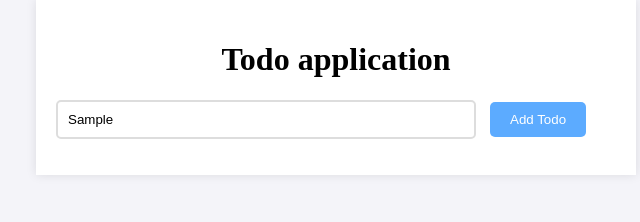
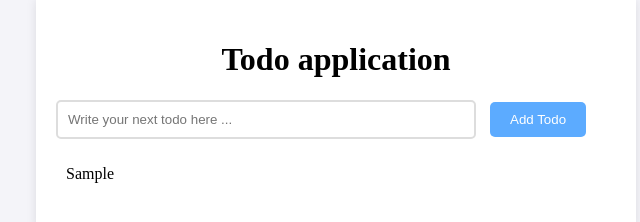
Before and after one commit to Priyanshu1257/Dom-Manipulation-Todos, a plain HTML site: page index.html in a window 1280 px wide. Both pictures are taken after typing "Sample" into the empty fields and a click on the button "Add Todo". Shown: the whole page, without its empty margins (304-944 px from the left). Drawn offline with Linux system fonts and the light colour scheme.

Commit message:
started showing todo list

```diff
--- a/script.js
+++ b/script.js
@@ -11,11 +11,24 @@ function addTodoToLocalStorage(todoText){
     localStorage.setItem("todos", JSON.stringify(todos));
 }
 
+function appendTodoInHtml(todoText){
+    const todoList = document.getElementById("todoList");
+
+    const todo = document.createElement("li");
+
+    todo.textContent = todoText;
+
+    todoList.appendChild(todo);
+}
+
 document.addEventListener("DOMContentLoaded", () => {
 
     const todoInput = document.getElementById("todoInput");
 
     const SubmitButton = document.getElementById("addTodo");
+
+    const todoList = document.getElementById("todoList");
+
 
     SubmitButton.addEventListener("click", (event) => {
         const todoText = todoInput.value;
@@ -23,6 +36,8 @@ document.addEventListener("DOMContentLoaded", () => {
             alert("Please write something for the todo");
         }else{
             addTodoToLocalStorage(todoText);
+            appendTodoInHtml(todoText);
+            todoInput.value = '';
         }
     });
 
@@ -35,5 +50,11 @@ document.addEventListener("DOMContentLoaded", () => {
         console.log(event.target.value)
     });
 
-    loadTodos();
+    const todos = loadTodos();
+
+    todos.todoList.forEach(todo => {
+        const newTodoItem = document.createElement("li");
+        newTodoItem.textContent = todo;
+        todoList.appendChild(newTodoItem);
+    });
 });
--- a/styles.css
+++ b/styles.css
@@ -41,3 +41,22 @@ h1{
     color: white;
     cursor: pointer;
 }
+
+ul {
+    list-style-type: none;
+    padding: 0;
+}
+
+li {
+    padding: 10px;
+    border-bottom: 1px solid #ddd;
+
+}
+
+li:hover{
+    background-color: aliceblue;
+}
+
+li:last-child {
+    border-bottom: none;
+}
```
